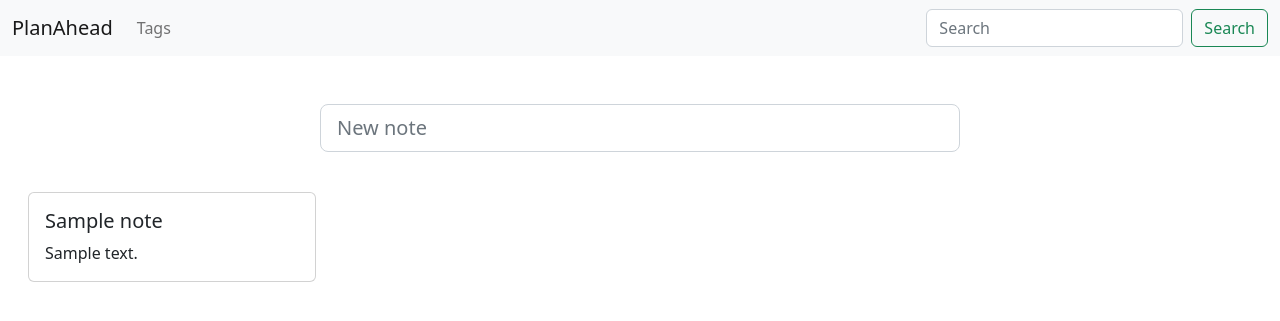
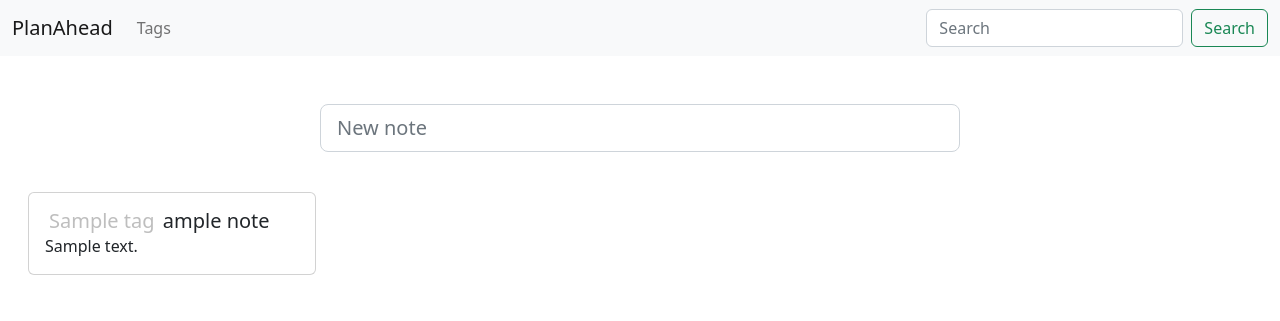
Before and after one commit to Gabgra11/PlanAhead, a Flask app: template templates/index.html in a window 1280 px wide. Shown: the top 321 px of the page. Run offline with Flask 2, Linux system fonts and the light colour scheme; the template is opened without the code that fills it: most values are stand-ins (such as "Sample title", 1, 10 or a date in 2020).

Commit message:
Update current notes when tag is modified.

```diff
--- a/app.py
+++ b/app.py
@@ -4,7 +4,6 @@ TODO: Update existing cards when tag is modified
 TODO: Enforce unique tag names
 TODO: Implement search note/tage feature
 TODO: Click on note to edit
-TODO: Tag-based styling (text color)
 TODO: Click on tag to sort by tag
 TODO: Light/Dark mode toggle
 TODO: DB integration
@@ -45,7 +44,16 @@ def tags():
                     t.name = request.form["tag_name_input"]
                     t.background_color = request.form["bg_color_select"]
         elif request.form["post_type"] == "new_tag":
-            curr_user.tags.append(tag.Tag("", "", ""))
+            curr_user.tags.insert(0, tag.Tag("", "", ""))
+        for n in curr_user.notes:
+            n.parse_title()
+    else:
+        to_remove = []
+        for t in curr_user.tags:
+            if t.name == "":
+                to_remove.append(t)
+        for t in to_remove:
+            curr_user.tags.remove(t)
 
     return render_template("tags.html", tag_list = curr_user.tags, bg_colors = tag.Tag.bg_colors)
 
--- a/templates/index.html
+++ b/templates/index.html
@@ -30,7 +30,8 @@
         <div class="card" style="width: 18rem;">
       {% endif %}
         <div class="card-body">
-          <h5 class="card-title">{{ note.title }}</h5>
+          <h5 class="bg-white opacity-25 text-black w-auto d-inline p-1 rounded">{{ note.tag.name }}</h5>
+          <h5 class="card-title d-inline">{{ note.title[note.title_index:] }}</h5>
           <p class="card-text">{{ note.body }}</p>
         </div>
       </div>
```
Also changed, not shown: scripts/note.py (+6 -1 lines).
